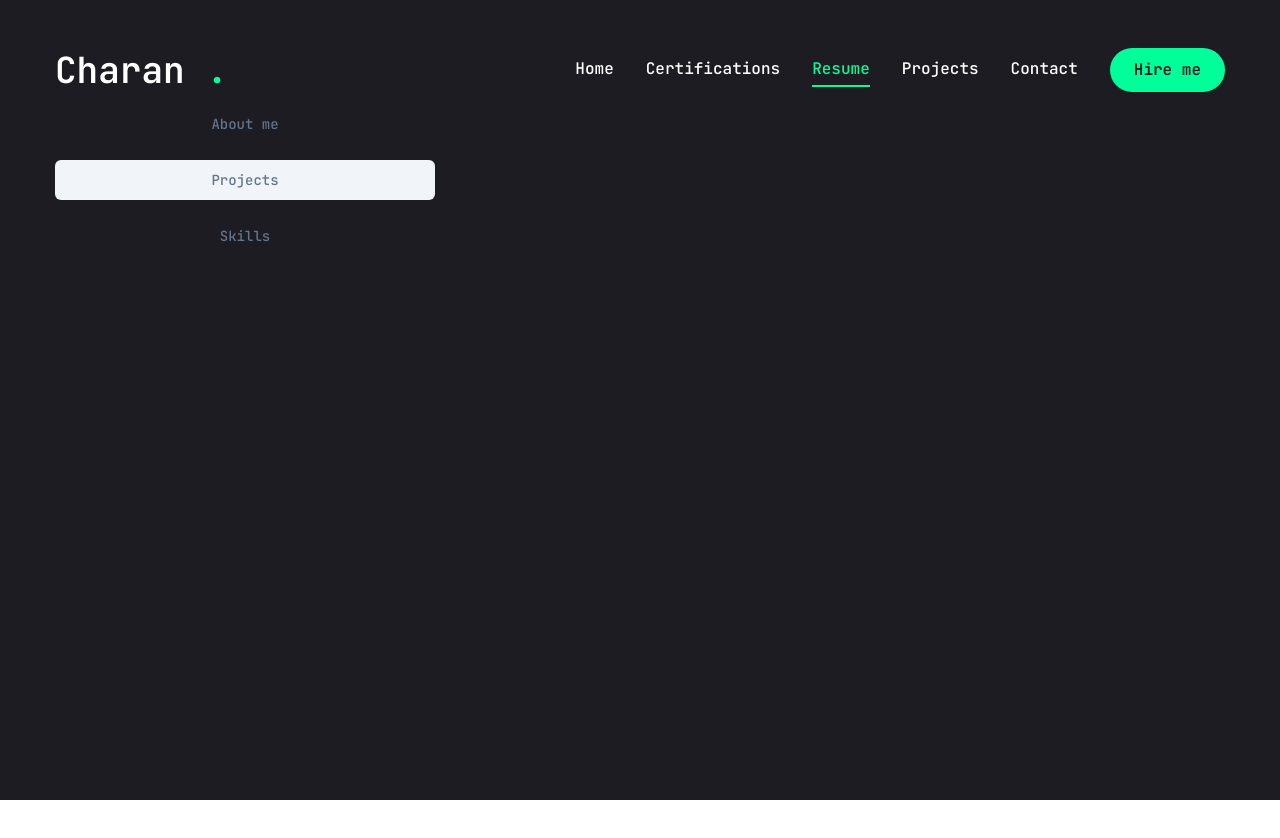
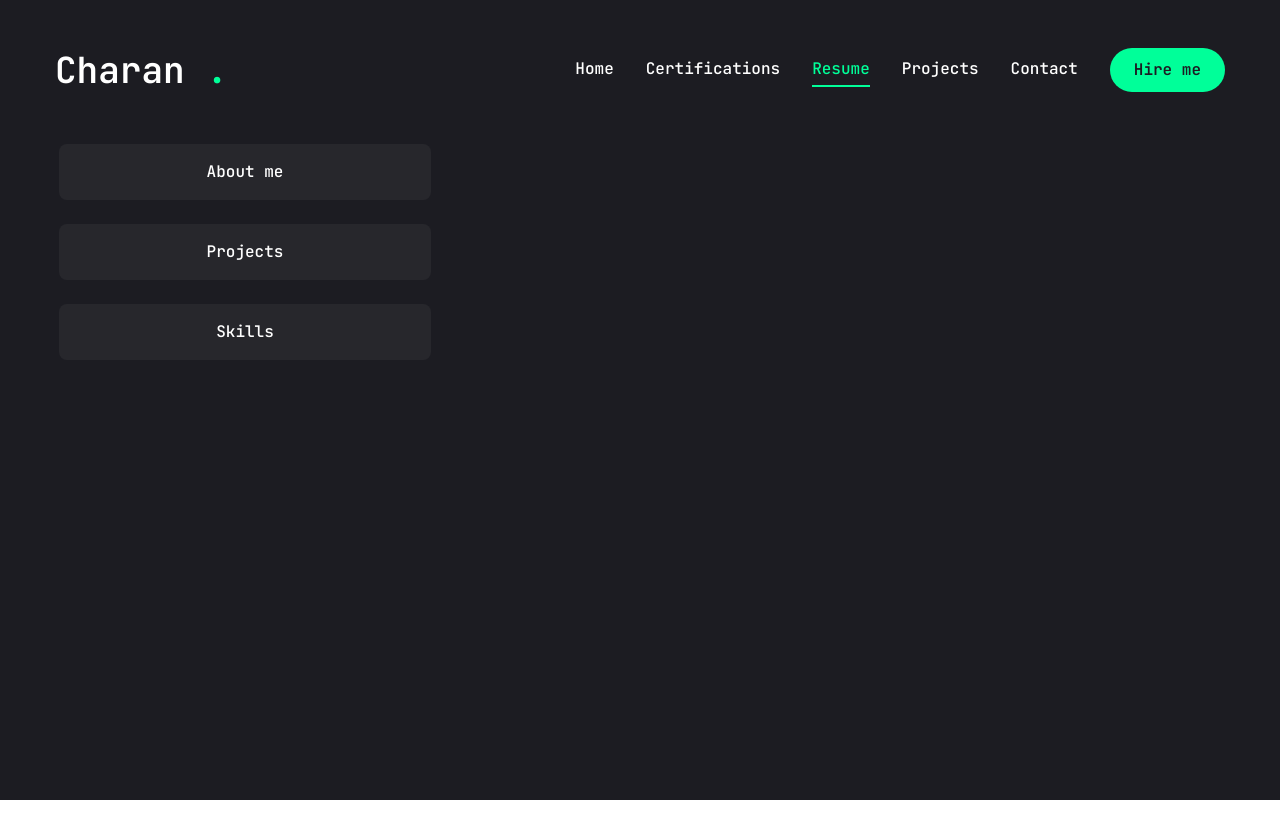
Before and after one commit to charang2003/charang.github.io, a Next.js app: page /resume in a window 1280 px wide. Shown: the top 838 px of the page. Before the commit the page ends 800 px from the top, so only its background shows below. Built offline with nearby package versions, Linux system fonts and the light colour scheme.

Commit message:
added UI component for resume tab

```diff
--- a/app/resume/page.jsx
+++ b/app/resume/page.jsx
@@ -2,7 +2,8 @@
 
 import { FaHtml5, FaCss3, FaJs, FaReact, FaFigma, FaNodeJs} from "react-icons/fa";
 
-import { SiTailwindcss, SiNextdotJs } from "react-icons/si";
+import { SiNextdotJs } from "react-icons/si";
+import { SiTailwindcss } from 'react-icons/si';
 
 const about = {
     title: "About Me",
--- a/components/ui/tabs.jsx
+++ b/components/ui/tabs.jsx
@@ -11,18 +11,18 @@
   <TabsPrimitive.List
     ref={ref}
     className={cn(
-      "inline-flex h-10 items-center justify-center rounded-md bg-slate-100 p-1 text-slate-500 dark:bg-slate-800 dark:text-slate-400",
+      "inline-flex h-auto rounded-md p-1 text-primary",
       className
     )}
     {...props} />
-))
-TabsList.displayName = TabsPrimitive.List.displayName
+));
+TabsList.displayName = TabsPrimitive.List.displayName;
 
 const TabsTrigger = React.forwardRef(({ className, ...props }, ref) => (
   <TabsPrimitive.Trigger
     ref={ref}
     className={cn(
-      "inline-flex items-center justify-center whitespace-nowrap rounded-sm px-3 py-1.5 text-sm font-medium ring-offset-white transition-all focus-visible:outline-none focus-visible:ring-2 focus-visible:ring-slate-950 focus-visible:ring-offset-2 disabled:pointer-events-none disabled:opacity-50 data-[state=active]:bg-white data-[state=active]:text-slate-950 data-[state=active]:shadow-sm dark:ring-offset-slate-950 dark:focus-visible:ring-slate-300 dark:data-[state=active]:bg-slate-950 dark:data-[state=active]:text-slate-50",
+      "inline-flex items-center w-full bg-[#27272c] justify-center whitespace-nowrap text-white rounded-lg p-3 text-balance font-medium ring-offset-white transition-all disabled:pointer-events-none disabled:opacity-50 data-[state=active]:bg-accent data-[state=active]:text-primary data-[state=active]:font-bold data-[state=active]:shadow-sm",
       className
     )}
     {...props} />
```
